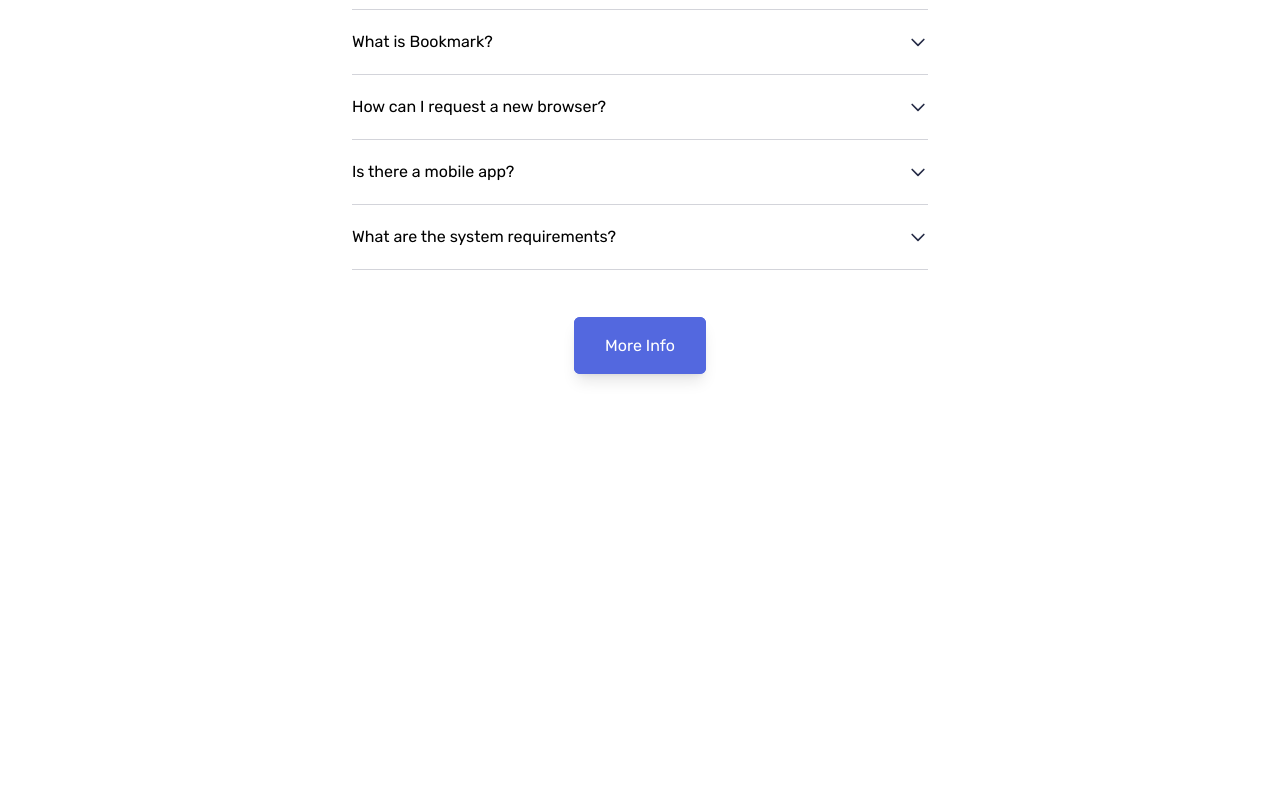
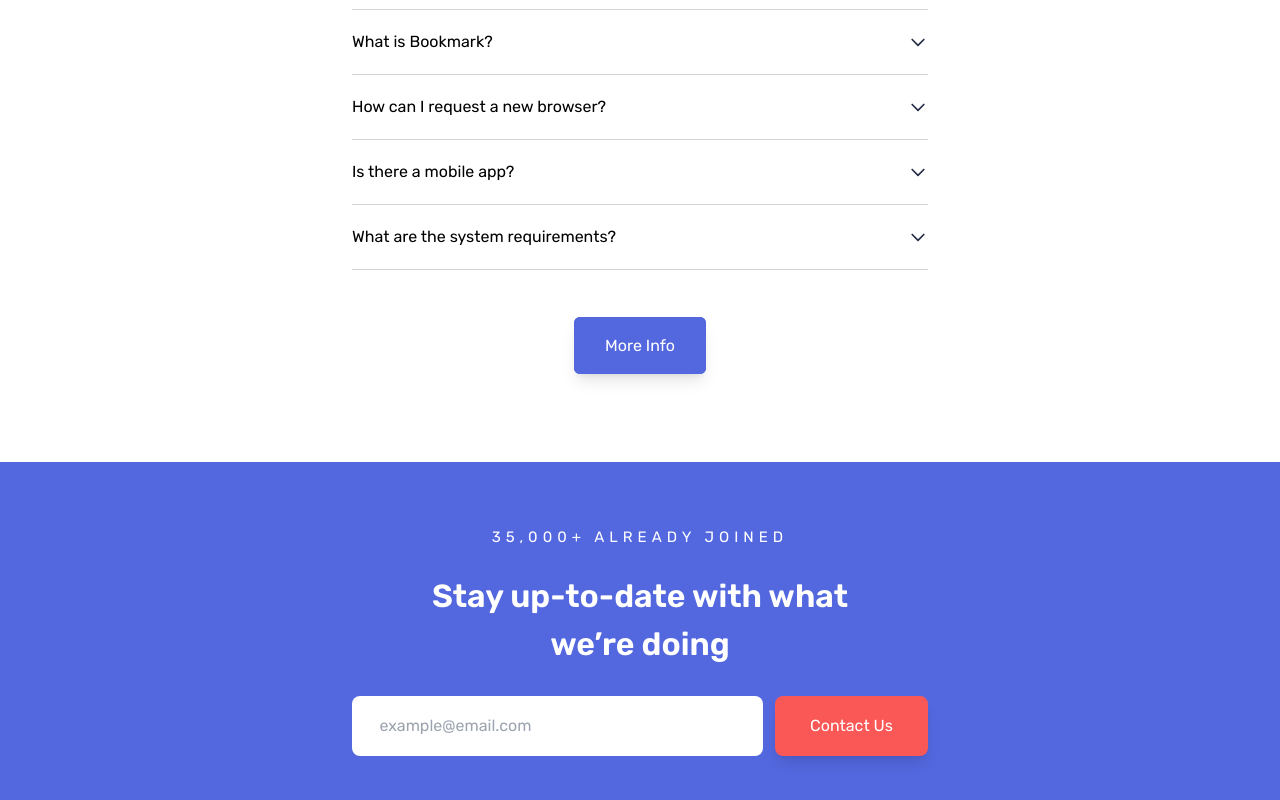
Before and after one commit to MIKOXO/Bookmark-landing-page, a React (Vite) app: page / in a window 1280 px wide. Shown: the part 2425-3225 px from the top of the page. Before the commit the page ends 2847 px from the top, so only its background shows below. Built offline with nearby package versions, Linux system fonts and the light colour scheme.

Commit message:
CTA component added

```diff
--- /dev/null
+++ b/src/components/CTA.jsx
@@ -0,0 +1,80 @@
+import React, { useState } from "react";
+import iconError from "../assets/icon-error.svg";
+
+const CTA = () => {
+  const [email, setEmail] = useState("");
+  const [error, setError] = useState(false);
+
+  const handleSubmit = (e) => {
+    e.preventDefault();
+
+    const isValidEmail = /^[^\s@]+@[^\s@]+\.[^\s@]+$/.test(email);
+
+    if (!isValidEmail) {
+      setError(true);
+      setTimeout(() => setError(false), 3000);
+    } else {
+      setError(false);
+      setEmail("");
+      alert("Thank you for contacting us!");
+    }
+  };
+
+  return (
+    <section className="bg-Blue600 p-8 lg:py-16 mt-24 lg:mt-10 flex flex-col items-center text-center">
+      <div className="text-white">
+        <h3 className="uppercase tracking-[5px] text-[15px]">
+          35,000+ already joined
+        </h3>
+        <h1 className="mt-6 text-[24px] sm:text-[32px] max-w-[450px] mx-auto font-semibold">
+          Stay up-to-date with what we’re doing
+        </h1>
+
+        <form
+          onSubmit={handleSubmit}
+          className="mt-7 flex flex-col md:flex-row items-center justify-center gap-3 max-w-xl mx-auto"
+        >
+          <div className="relative w-full">
+            <div
+              className={`rounded-lg overflow-hidden transition ${
+                error ? "bg-Red400" : "bg-white"
+              }`}
+            >
+              <div className="relative">
+                <input
+                  value={email}
+                  onChange={(e) => setEmail(e.target.value)}
+                  type="email"
+                  placeholder="example@email.com"
+                  className={`sm:w-[400px] px-5 py-4 rounded-lg text-Blue950 outline-none ${
+                    error ? "border-Red400" : "border-transparent"
+                  } border-2`}
+                />
+                {/* Error State */}
+                {error && (
+                  <div className="absolute right-4 top-4 text-white ">
+                    <img src={iconError} alt="Error Icon" className="inline" />
+                  </div>
+                )}
+              </div>
+              {error && (
+                <p className="bg-Red400 text-white text-xs italic py-2 px-3 text-left">
+                  Whoops, make sure it’s an email
+                </p>
+              )}
+            </div>
+          </div>
+
+          <button
+            type="submit"
+            className=" bg-Red400 text-white sm:w-[200px] p-[15px] rounded-lg shadow-lg border-[3px] border-Red400 hover:bg-white hover:text-Red400 ease-in-out duration-300"
+          >
+            Contact Us
+          </button>
+        </form>
+      </div>
+    </section>
+  );
+};
+
+export default CTA;
--- a/src/pages/Home.jsx
+++ b/src/pages/Home.jsx
@@ -4,6 +4,7 @@ import Hero from "../components/Hero";
 import Features from "../components/Features";
 import DownloadExtension from "../components/DownloadExtension";
 import FAQ from "../components/FAQ";
+import CTA from "../components/CTA";
 
 const Home = () => {
   return (
@@ -13,6 +14,7 @@ const Home = () => {
       <Features />
       <DownloadExtension />
       <FAQ />
+      <CTA />
     </>
   );
 };
```
